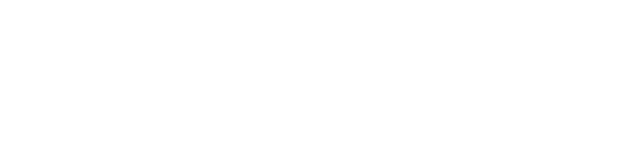
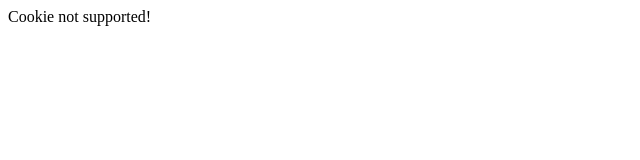
Before and after one commit to lewihansel/write_third_party_cookie, a plain HTML site: page read-cookie.html in a window 1280 px wide. Shown: the whole page, without its empty margins (0-640 px from the left). Drawn offline with Linux system fonts and the light colour scheme.

Commit message:
fixing docs and adding text in page

```diff
--- a/read-cookie.html
+++ b/read-cookie.html
@@ -1,13 +1,21 @@
 <body>
+    <div id="content"></div>
     <script>
         (() => {
-            // only run when window is loaded inside an iframe
-            if (!window.parent) return;
-
-            var msg = /test_cookie=1/.test(document.cookie)
+            var supported = /test_cookie=1/.test(document.cookie)
+            var msg = supported
                 ? "Third party cookie supported!"
                 : "Third party cookie not supported!";
-            window.parent.postMessage(msg, "*"); // sending message to parent
+
+            // only run when window is loaded inside an iframe
+            if (window.parent) window.parent.postMessage(msg, "*"); // sending message to parent
+
+            var contentDiv = document.getElementById("content");
+            var paragraph = document.createElement("p");
+            var textNode = document.createTextNode(supported ? "Cookie supported!" : "Cookie not supported!");
+
+            paragraph.appendChild(textNode);
+            contentDiv.appendChild(paragraph);
         })();
     </script>
 </body>
```
Also changed, not shown: 1 other file.
